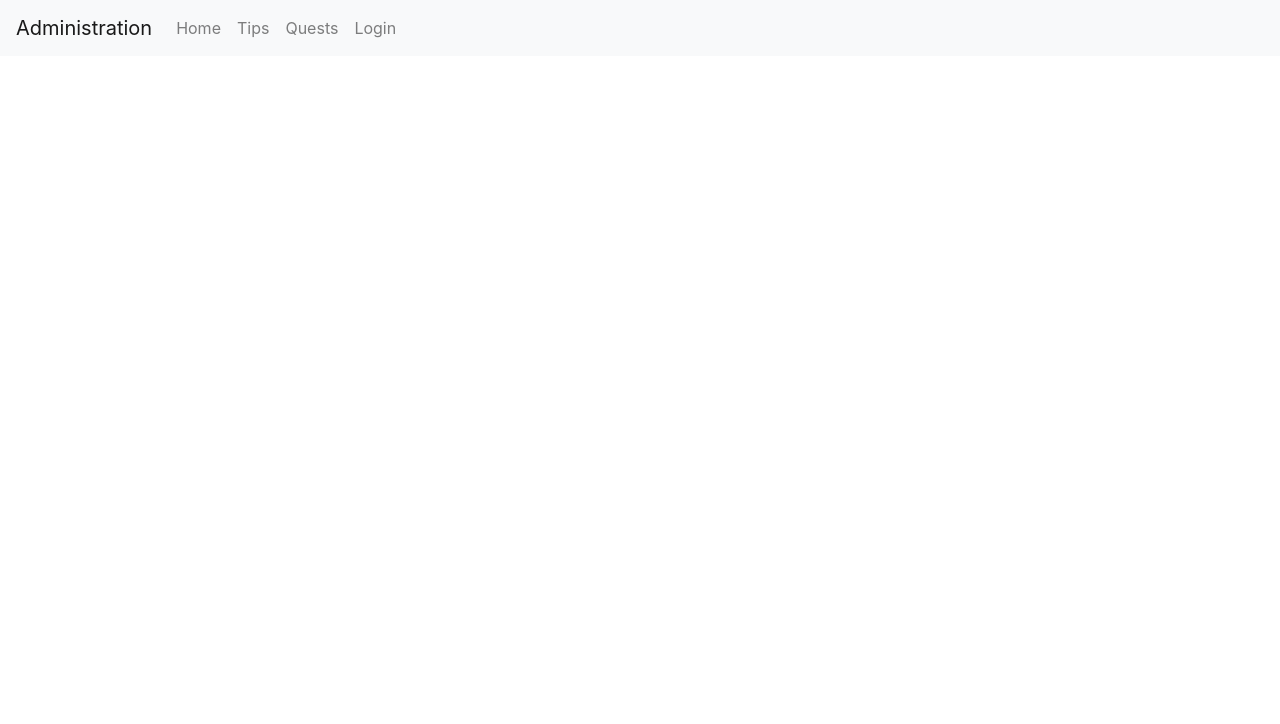
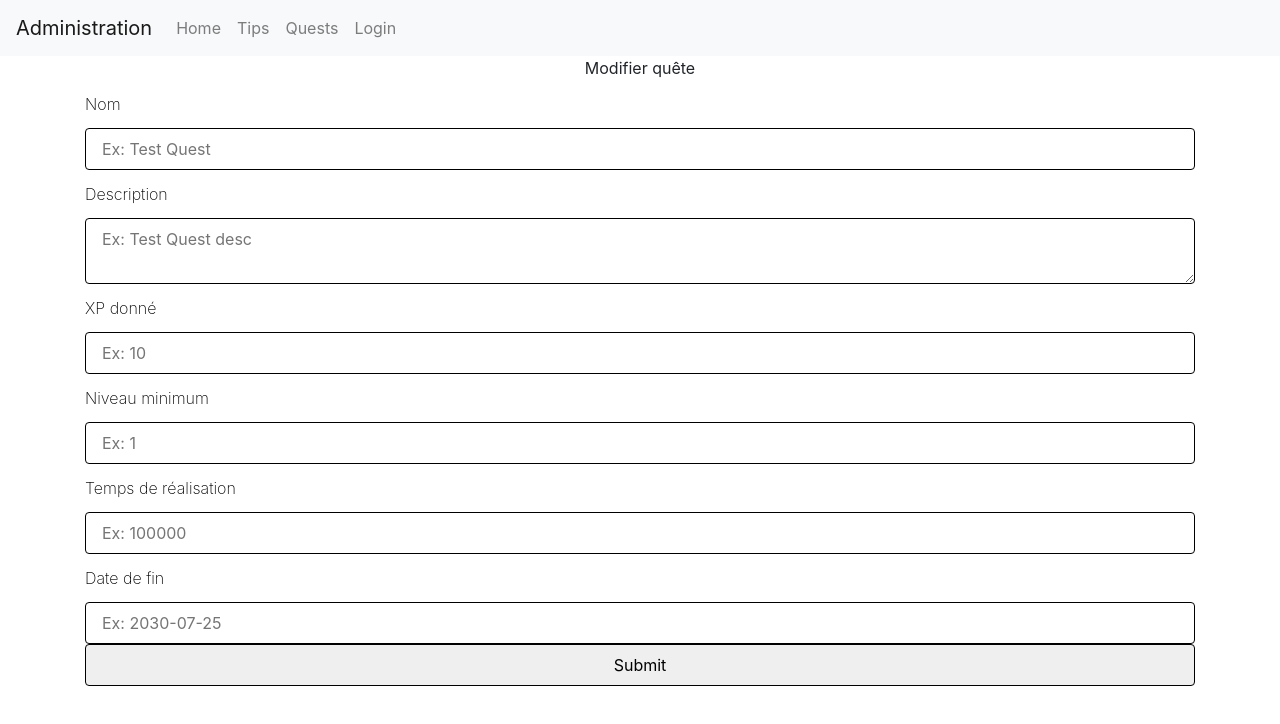
Before and after one commit to Nipaaaah/green_project-web, a React (Create React App) app: page /quests/edit/1 in a window 1280 px wide. Shown: the top 724 px of the page. Built offline with nearby package versions, Linux system fonts and the light colour scheme; no server answers.

Commit message:
feat(quest_addForm): add edit quest page

```diff
--- a/src/App/App.js
+++ b/src/App/App.js
@@ -6,6 +6,7 @@ import Login from '../pages/login/login'
 import Tips from '../pages/tips/tips';
 import Quests from '../pages/quests/quests';
 import AddQuest from '../pages/quests/add/quests-add';
+import EditQuest from '../pages/quests/edit/quests-edit';
 import AddTipPage from '../pages/tips/add/tips-add'
 import EditTipPage from '../pages/tips/edit/tips-edit'
 
@@ -32,6 +33,7 @@ function App() {
         <Route exact path="/tips" component={Tips} />
         <Route exact path="/quests" component={Quests} />
         <Route exact path="/quests/add" component={AddQuest} />
+        <Route exact path="/quests/edit/:id" component={EditQuest} />
         <Route exact path="/login" component={Login} />
         <Route exact path="/tips/add" component={AddTipPage} />
         <Route exact path="/tips/edit" component={EditTipPage} />
--- a/src/pages/quests/add/quests-add.js
+++ b/src/pages/quests/add/quests-add.js
@@ -1,5 +1,5 @@
-import React, { useState } from 'react';
-import { addQuest } from '../../../services/quests.service'
+import React, { useState, useEffect } from 'react';
+import { addQuest, editQuest, getOneQuest } from '../../../services/quests.service'
 import { useForm } from "react-hook-form";
 import { Container, Col, Row } from 'react-bootstrap';
 import './quests-add.css'
@@ -7,10 +7,29 @@ import './quests-add.css'
 const AddQuest = props => {
   const { register, handleSubmit, errors } = useForm();
   const [formErrors, setFormErrors] = useState([]);
+  const [quest, setQuest] = useState();
+
+  useEffect(() => {
+    props.id && getQuest(props.id);
+  }, []);
+
+  const getQuest = async (id) => {
+    const quest = await getOneQuest(id);
+    setQuest(quest);
+  }
 
   const onSubmit = async (formData) => {
     try {
-      const res = await addQuest(
+      const res = props.id ?
+        await editQuest(
+          formData.name,
+          formData.desc,
+          formData.expAmount,
+          formData.minLevel,
+          formData.timeForQuest,
+          formData.endDate
+        ) :
+        await addQuest(
           formData.name,
           formData.desc,
           formData.expAmount,
@@ -25,7 +44,6 @@ const AddQuest = props => {
       } else {
         props.history.push('/quests')
       }
-
     } catch (error) {
       if (error.response.status === 401) {
         setFormErrors([<p key='error_login'>Vous n'êtes pas connecté - <a href="/login">Connectez-vous</a></p>])
@@ -40,40 +58,42 @@ const AddQuest = props => {
     <Container>
       <Row>
         <Col>
+          <div>{props.id ? 'Modifier quête' : 'Ajouter quête'}</div>
+
           <form onSubmit={handleSubmit(onSubmit)}>
             <div className="form-field">
               <label>Nom</label>
-              <input name="name" maxLength="45" placeholder="Ex: Test Quest" ref={register({ required: true })} />
+              <input name="name" maxLength="45" placeholder="Ex: Test Quest" defaultValue={quest && quest.name} ref={register({ required: true })} />
               {errors.name && <span>Ce champ est requis</span>}
             </div>
 
             <div className="form-field">
               <label>Description</label>
-              <textarea name="desc" maxLength="120" placeholder="Ex: Test Quest desc" ref={register({ required: true })} />
+              <textarea name="desc" maxLength="120" placeholder="Ex: Test Quest desc" defaultValue={quest && quest.desc} ref={register({ required: true })} />
               {errors.desc && <span>Ce champ est requis</span>}
             </div>
 
             <div className="form-field">
               <label>XP donné</label>
-              <input name="expAmount" placeholder="Ex: 10" ref={register({ required: true })} />
+              <input name="expAmount" placeholder="Ex: 10" defaultValue={quest && quest.expAmount} ref={register({ required: true })} />
               {errors.expAmount && <span>Ce champ est requis</span>}
             </div>
 
             <div className="form-field">
               <label>Niveau minimum</label>
-              <input name="minLevel" placeholder="Ex: 1" ref={register({ required: true })} />
+              <input name="minLevel" placeholder="Ex: 1" defaultValue={quest && quest.minLevel} ref={register({ required: true })} />
               {errors.minLevel && <span>Ce champ est requis</span>}
             </div>
 
             <div className="form-field">
               <label>Temps de réalisation</label>
-              <input name="timeForQuest" placeholder="Ex: 100000" ref={register({ required: true })} />
+              <input name="timeForQuest" placeholder="Ex: 100000" defaultValue={quest && quest.timeForQuest} ref={register({ required: true })} />
               {errors.timeForQuest && <span>Ce champ est requis</span>}
             </div>
 
             <div className="form-field">
               <label>Date de fin</label>
-              <input name="endDate" placeholder="Ex: 2030-07-25" ref={register({ required: true })} />
+              <input name="endDate" placeholder="Ex: 2030-07-25" defaultValue={quest && quest.endDate} ref={register({ required: true })} />
               {errors.endDate && <span>Ce champ est requis</span>}
             </div>
 
--- /dev/null
+++ b/src/pages/quests/edit/quests-edit.js
@@ -0,0 +1,14 @@
+import React from 'react';
+import AddQuest from '../add/quests-add';
+
+const EditQuest = props => {
+    const id = props.match.params.id;
+
+    return (
+        <div>
+            <AddQuest id={id} />
+        </div >
+    )
+}
+
+export default EditQuest;
--- a/src/pages/quests/quests.js
+++ b/src/pages/quests/quests.js
@@ -1,8 +1,8 @@
-import React from 'react';
+import React, { useState, useEffect } from 'react';
 import { Row, Container, Col, Button } from 'react-bootstrap';
 import { FontAwesomeIcon } from '@fortawesome/react-fontawesome';
 import { faEdit, faTrash, faPlus } from '@fortawesome/free-solid-svg-icons';
-import { getAllQuests, deleteQuest, addQuest, editQuest } from '../../services/quests.service';
+import { getAllQuests, deleteQuest, editQuest } from '../../services/quests.service';
 import { BasicTable } from '../../components/Table';
 import { ResultModal } from '../../components/ModalReturn';
 import '../tips/tips.css';
@@ -20,11 +20,18 @@ const Quests = props => {
 
   useEffect(() => {
     allQuests();
-  }
-  );
+  }, []);
 
   const goToAddQuest = () => {
     props.history.push('quests/add');
+  }
+
+  /**
+   * Redirect to edit page
+   * @param {array} data
+   */
+  const goToEditQuest = async (id) => {
+    props.history.push(`/quests/edit/${id}`);
   }
 
   /**
@@ -124,7 +131,7 @@ const Quests = props => {
     },
     {
       name: 'Edit',
-      cell: (row) => <Button variant="outline-warning"><FontAwesomeIcon onClick={(e) => goToAddQuest(row)} icon={faEdit} /></Button>,
+      cell: (row) => <Button variant="outline-warning"><FontAwesomeIcon onClick={() => goToEditQuest(row.id)} icon={faEdit} /></Button>,
       ignoreRowClick: true,
       allowOverflow: true,
       button: true,
--- a/src/services/quests.service.js
+++ b/src/services/quests.service.js
@@ -5,7 +5,9 @@ export const getAllQuests = async () => {
 }
 
 export const getOneQuest = async (questId) => {
-    return await axios.get("quest/" + questId);
+    const res = await axios.get("quest/" + questId);
+
+    return res.data.quest;
 }
 
 export const deleteQuest = async (questId) => {
```
Lines whose indentation alone changed are shown as unchanged.
